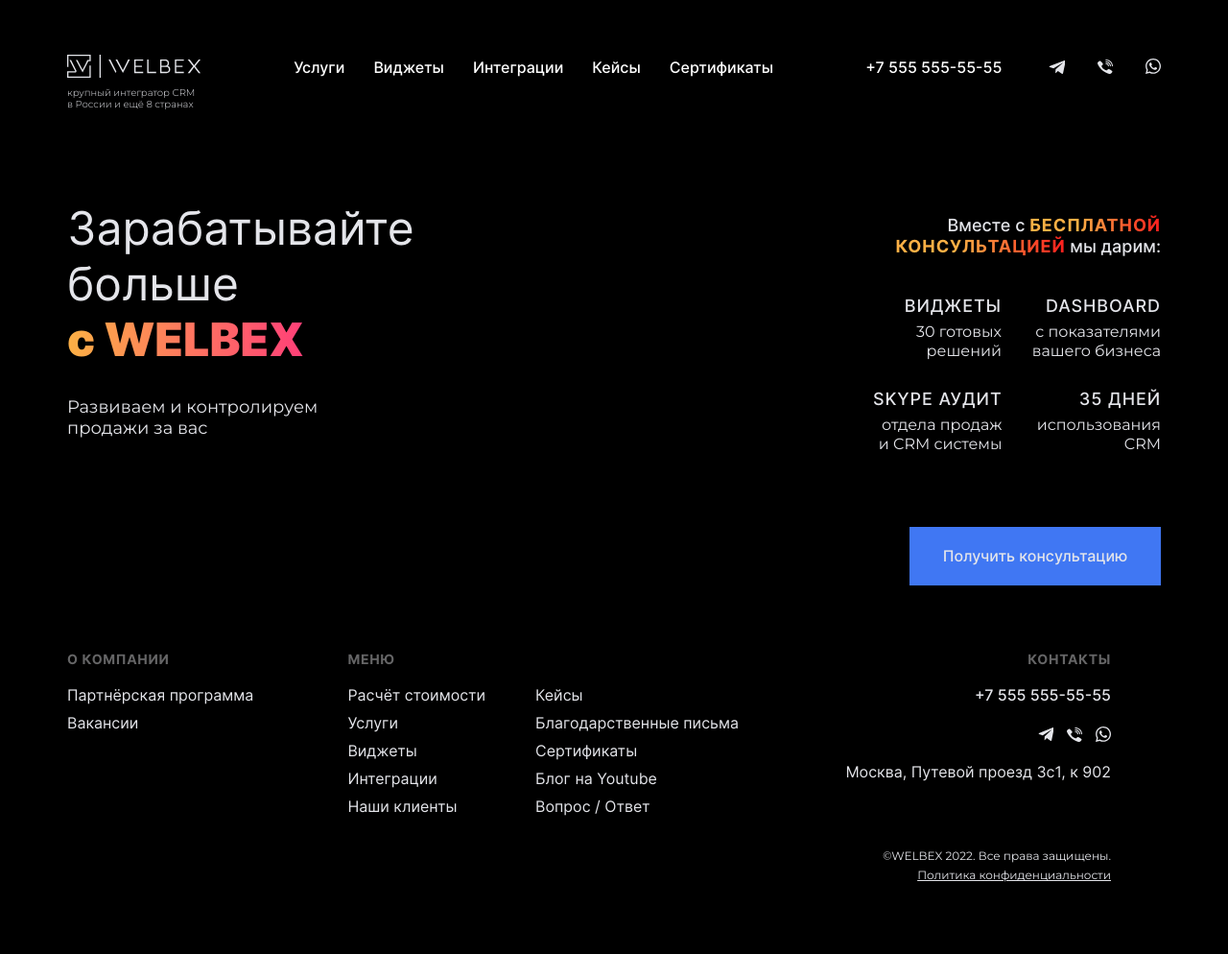
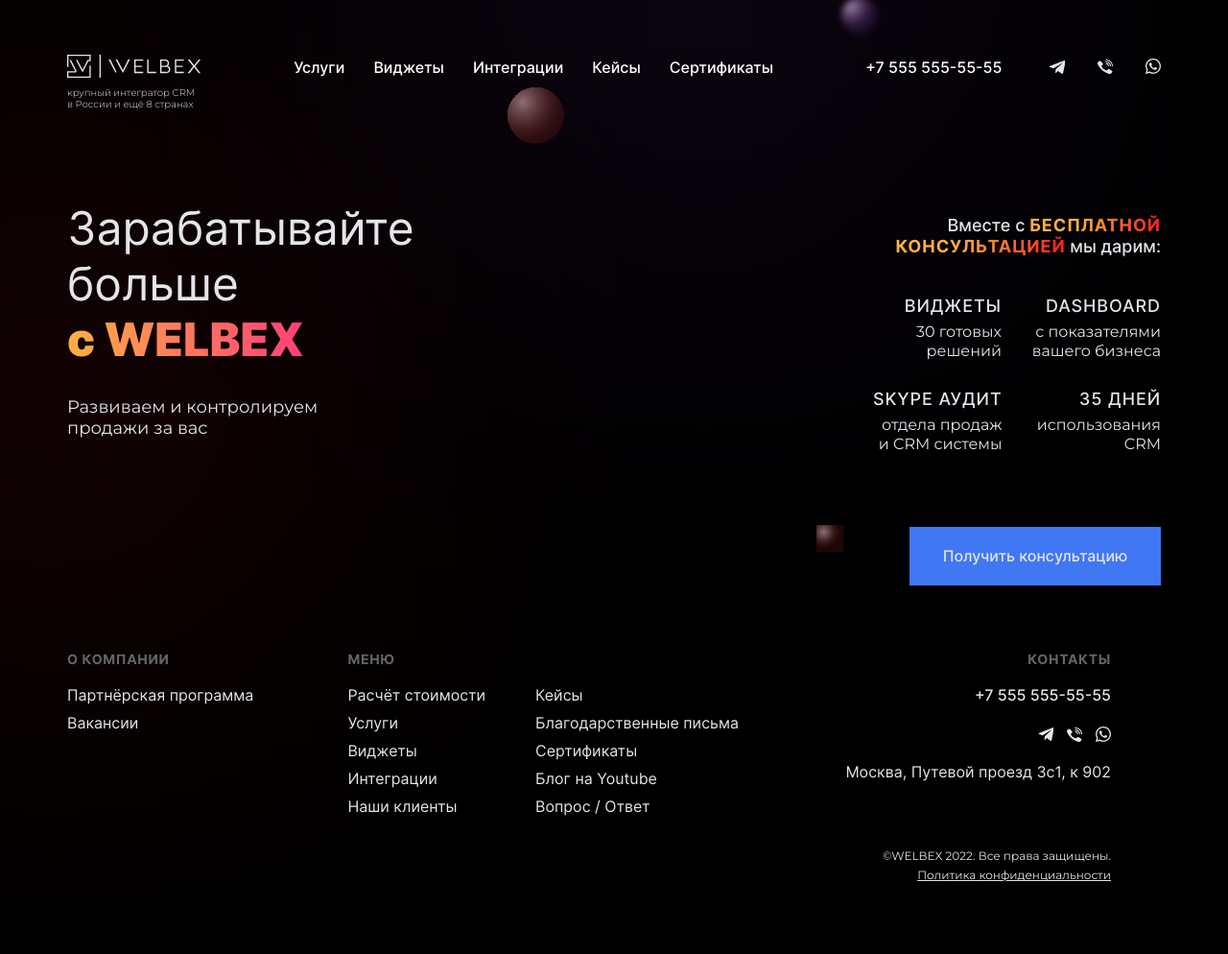
Before and after one commit to GrigoryGriko/adaptive-layout-welbex, a plain HTML site: page index.html in a window 1280 px wide. Shown: the whole page at 96% size. Drawn offline with Linux system fonts and the light colour scheme.

Commit message:
feat: отрисовка фона

```diff
--- a/index.html
+++ b/index.html
@@ -9,6 +9,14 @@
   </head>
   <body>
     <div class="page">
+      <div class="cover">
+        <div class="cover__red-light"></div>
+        <div class="cover__purple-light"></div>
+        <div class="cover__red-ball-1"></div>
+        <div class="cover__red-ball-2"></div>
+        <div class="cover__purple-ball"></div>
+      </div>
+
       <header class="header section">
         <a class="header__logo text-reset" href="#">
           <div class="header__logo-img"></div>
--- a/pages/index.css
+++ b/pages/index.css
@@ -10,17 +10,95 @@
   max-width: 1140px;
 }
 
+.cover {
+  position: absolute;
+  width: 100%;
+  height: 100%;
+  background-color: #000;
+  z-index: -2;
+}
+
+.cover__red-light {
+  position: absolute;
+  width: 311px;
+  height: 311px;
+  top: 251px;
+  left: -102px;
+  opacity: .5;
+
+  background-color:#961A1A;
+  filter: blur(196px);
+  z-index: -1;
+}
+.cover__purple-light {
+  position: absolute;
+  width: 259px;
+  height: 259px;
+  top: -154px;
+  left: 602px;
+  opacity: .5;
+
+  background-color: #833AB4;
+  filter: blur(196px);
+  z-index: -1;
+}
+.cover__red-ball-1 {
+  position: absolute;
+  width: 28px;
+  height: 28px;
+  top: 547px;
+  left: 851px;
+
+  background: radial-gradient(
+    64% 64% at 27.25% 26.5%,
+    rgba(255, 208, 208, 0.536) 0%,
+    rgba(212, 93, 93, 0.264) 59.67%,
+    rgba(167, 49, 49, 0.248) 78.59%,
+    rgba(130, 25, 25, 0.248) 100%
+  );
+  box-shadow: 3px 6px 27px -10px #DF7D7D40;
+
+  z-index: -1;
+}
+.cover__red-ball-2 {
+  position: absolute;
+  width: 83px;
+  height: 83px;
+  top: 83px;
+  left: 519px;
+
+  background-image: url(../images/bg/red-ball-2.svg);
+  background-repeat: no-repeat;
+  background-size: contain;
+  object-position: center;
+  z-index: -1;
+}
+.cover__purple-ball {
+  position: absolute;
+  width: 60px;
+  height: 60px;
+  top: -2px;
+  left: 868px;
+
+  background-image: url(../images/bg/purple-ball.svg);
+  background-repeat: no-repeat;
+  background-size: contain;
+  object-position: center;
+  z-index: -1;
+}
+
 .page {
+  position: relative;
   display: flex;
   flex-direction: column;
   align-items: center;
   width: 100%;
   margin: 0 auto;
-  background-color: #000;
   font-family: 'Inter', Arial, sans-serif;
 
   -moz-osx-font-smoothing: grayscale;
   -webkit-font-smoothing: antialiased;
+  z-index: 0;
 }
 
 .header {
@@ -36,10 +114,8 @@
   text-decoration: none;
 }
 .header__logo-img {
-  min-width: 140px;
-  max-width: 140px;
-  min-height: 24px;
-  max-height: 24px;
+  width: 140px;
+  height: 24px;
 
   background-image: url(../images/logo/logo-header.svg);
   background-repeat: no-repeat;
@@ -126,6 +202,7 @@
 
   background-image: url(../images/telegram.svg);
   background-repeat: no-repeat;
+  background-size: cover;
 }
 .header__contacts-item-viber {
   width: 16px;
```
Also changed, not shown: images/bg/purple-ball.svg (added), images/bg/purple-light.svg (added), images/bg/red-ball-1.svg (added), images/bg/red-ball-2.svg (added), images/bg/red-light.svg (added), 1 other file.
